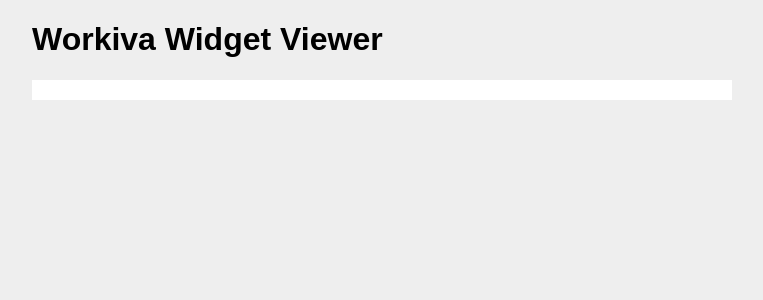
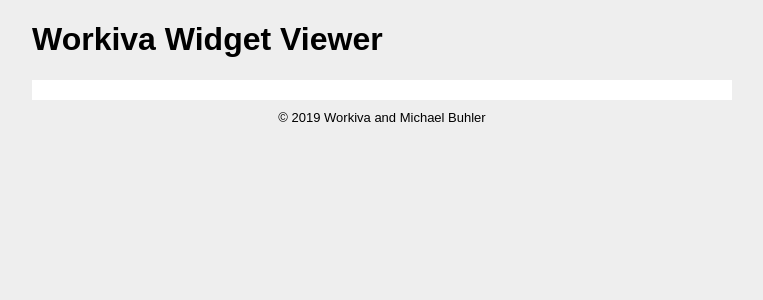
Before and after one commit to MichaelBuhler/workiva-ux-takehome, a React (Create React App) app: page / in a window 1280 px wide. Shown: the top 300 px of the page, without its empty margins (258-1021 px from the left). Built offline with nearby package versions, Linux system fonts and the light colour scheme; the HTML template or start-up script is replaced by a standard one.

Commit message:
convert: Footer

```diff
--- a/src/App.js
+++ b/src/App.js
@@ -2,7 +2,8 @@
 import './App.css';
 
 import Header from './components/Header';
-import Content from "./components/Content";
+import Content from './components/Content';
+import Footer from './components/Footer';
 
 export default class App extends React.Component {
     render () {
@@ -10,6 +11,7 @@
             <div>
                 <Header/>
                 <Content/>
+                <Footer/>
             </div>
         );
     }
--- /dev/null
+++ b/src/components/Footer.css
@@ -0,0 +1,5 @@
+div#footer {
+    font-size: small;
+    padding: 10px 0;
+    text-align: center;
+}
--- /dev/null
+++ b/src/components/Footer.js
@@ -0,0 +1,14 @@
+import React from 'react';
+import "./Footer.css"
+
+import siteSettings from '../site-settings';
+
+export default class Footer extends React.Component {
+    render () {
+        return (
+            <div id="footer" className="wrapper">
+                &copy; 2019 {siteSettings.company} and {siteSettings.author}
+            </div>
+        );
+    }
+}
--- a/static/css/site.css
+++ b/static/css/site.css
@@ -25,9 +25,3 @@
 div#header div#nav ul li:hover {
     border-top: 3px solid #77dd00;
 }
-
-div#footer {
-    font-size: small;
-    padding: 10px 0;
-    text-align: center;
-}
```
Also changed, not shown: views/components/footer.ejs (deleted).
